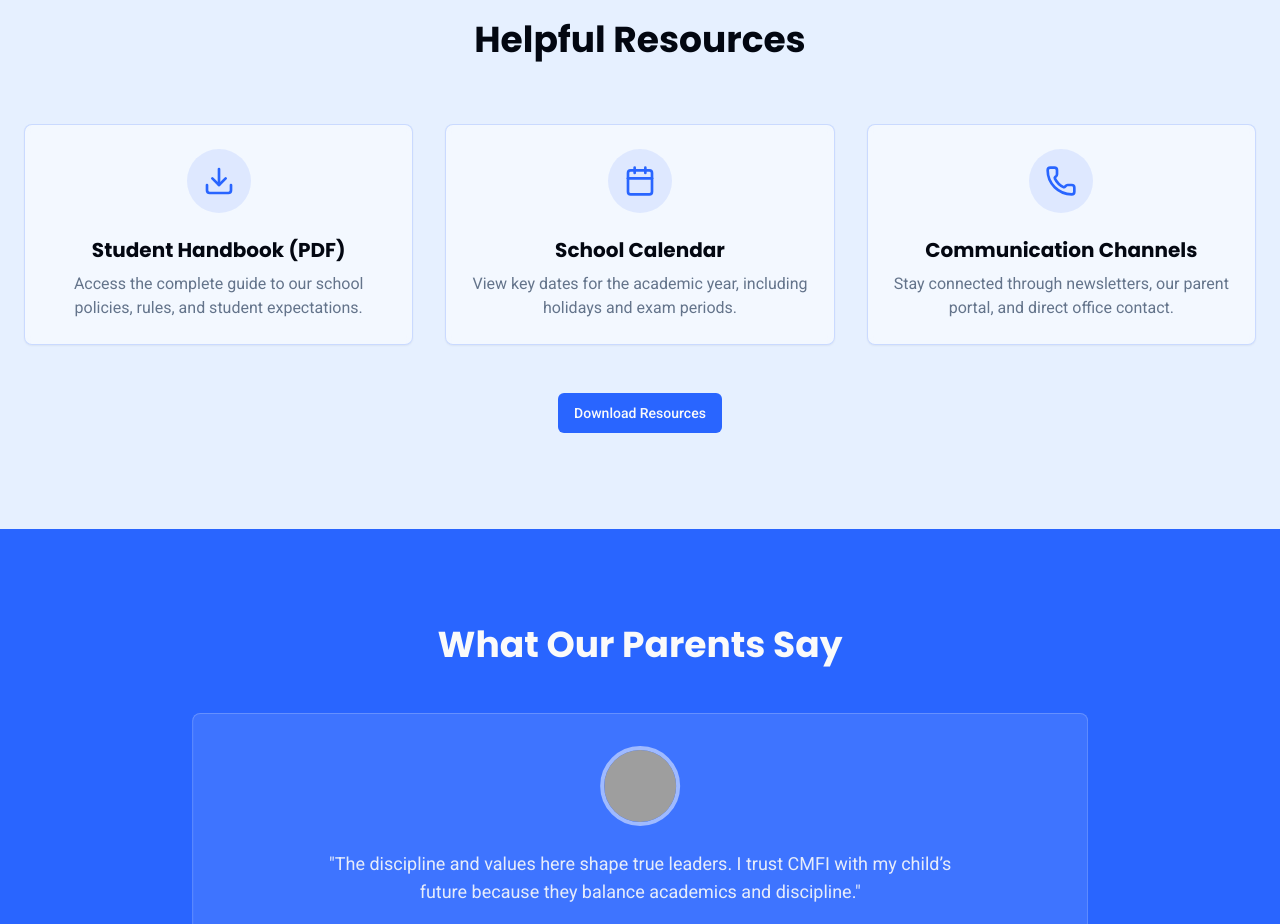
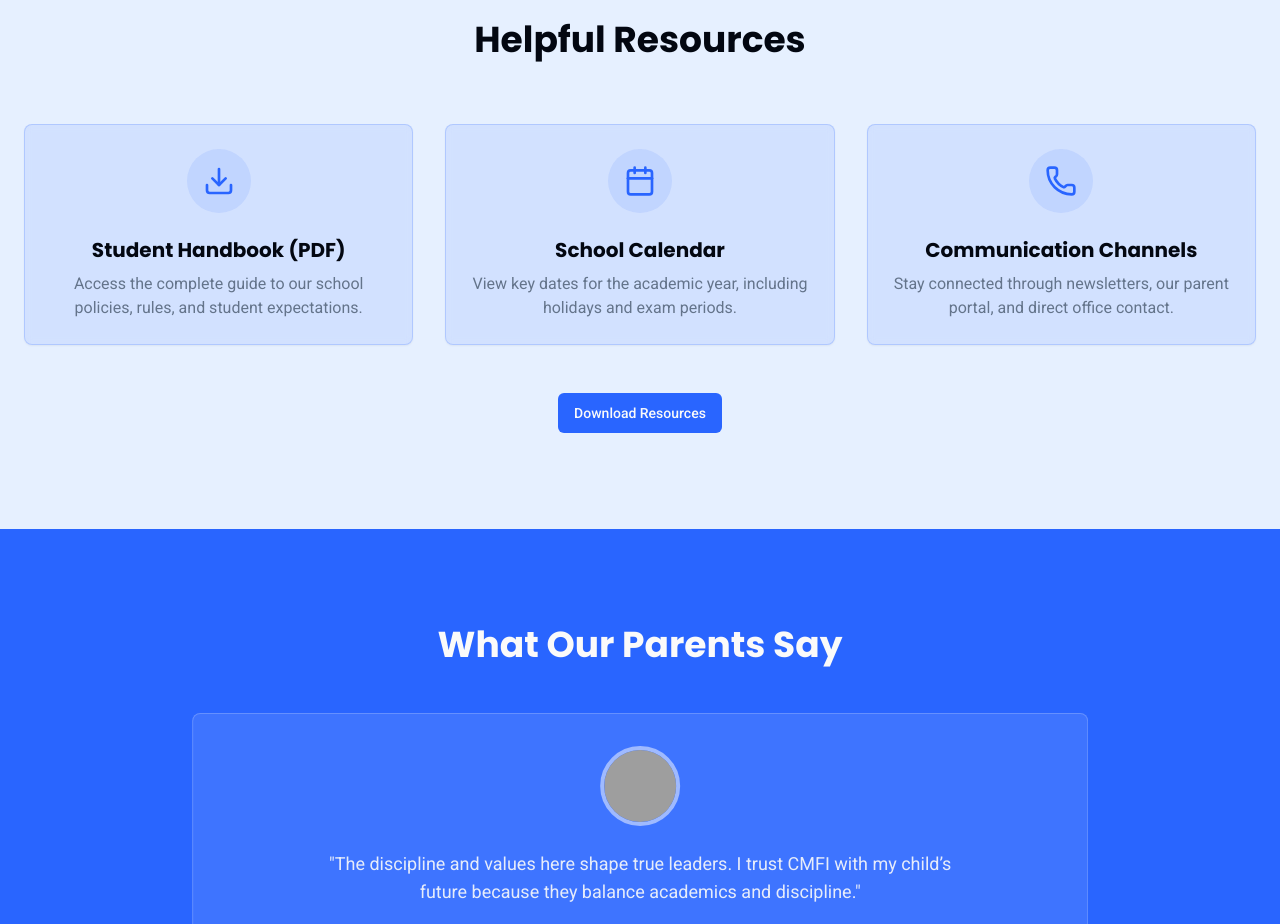
Before and after one commit to KayZee52/CMFI-website, a Next.js app: page /parents in a window 1280 px wide. Shown: the part 1760-2684 px from the top of the page. Built offline with nearby package versions, Linux system fonts and the light colour scheme; grey boxes are pictures that could not be loaded.

Commit message:
initial commit

```diff
--- a/src/app/parents/page.tsx
+++ b/src/app/parents/page.tsx
@@ -150,7 +150,7 @@ const ParentsPage = () => {
                      <div className="mt-16 grid grid-cols-1 md:grid-cols-3 gap-8">
                         {resources.map((resource, index) => (
                              <AnimateOnScroll key={resource.title} delay={index * 100}>
-                                <Card className="p-6 text-center bg-card/50 backdrop-blur-sm border border-primary/20 h-full transition-all duration-300 group hover:shadow-2xl hover:border-accent/80">
+                                <Card className="p-6 text-center bg-primary/10 backdrop-blur-sm border border-primary/20 h-full transition-all duration-300 group hover:shadow-2xl hover:border-accent/80">
                                     <div className="p-4 bg-primary/10 rounded-full mb-4 inline-block transition-transform duration-300 group-hover:scale-110">
                                         <resource.icon className="h-8 w-8 text-primary" />
                                     </div>
```
